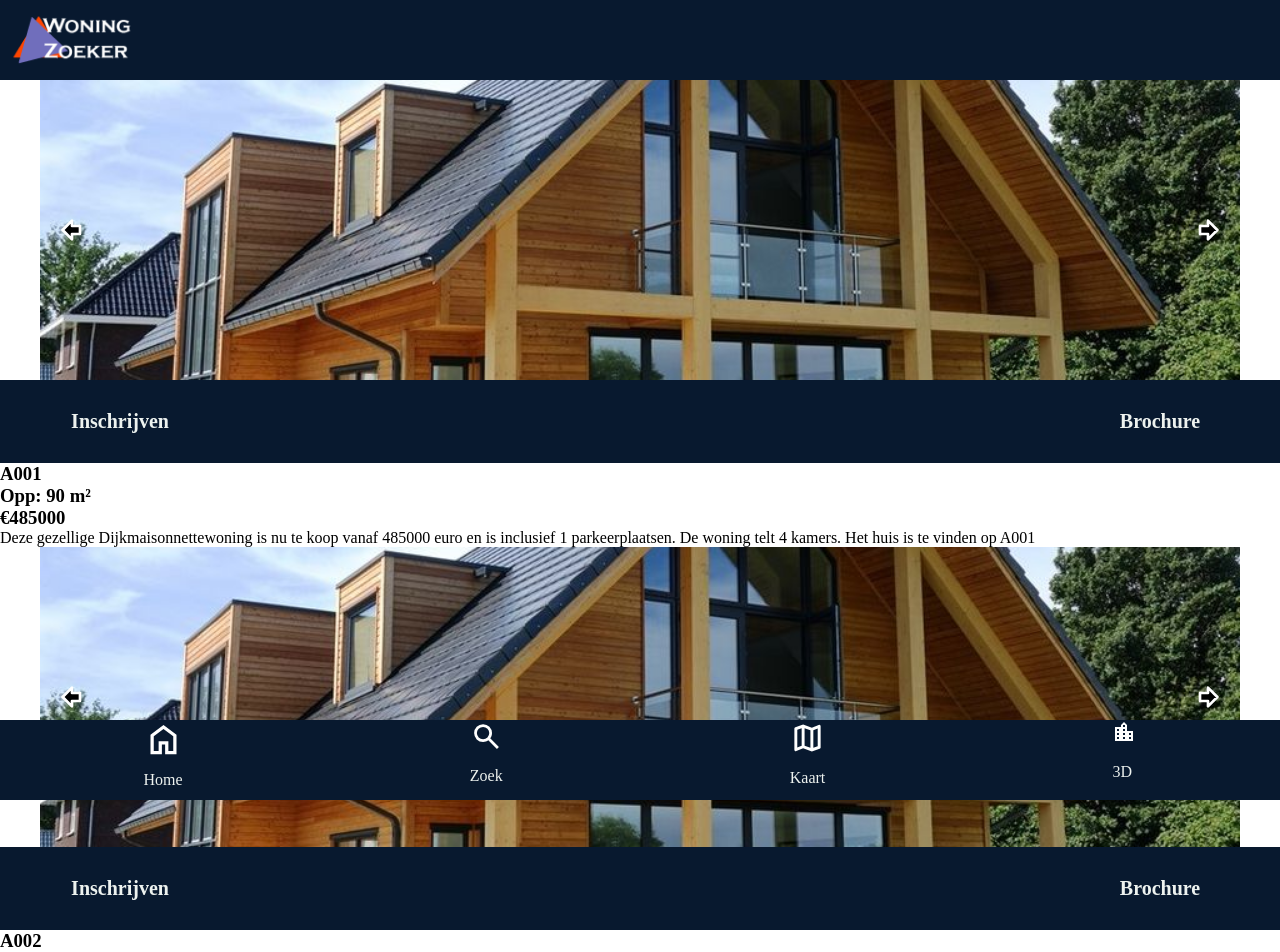
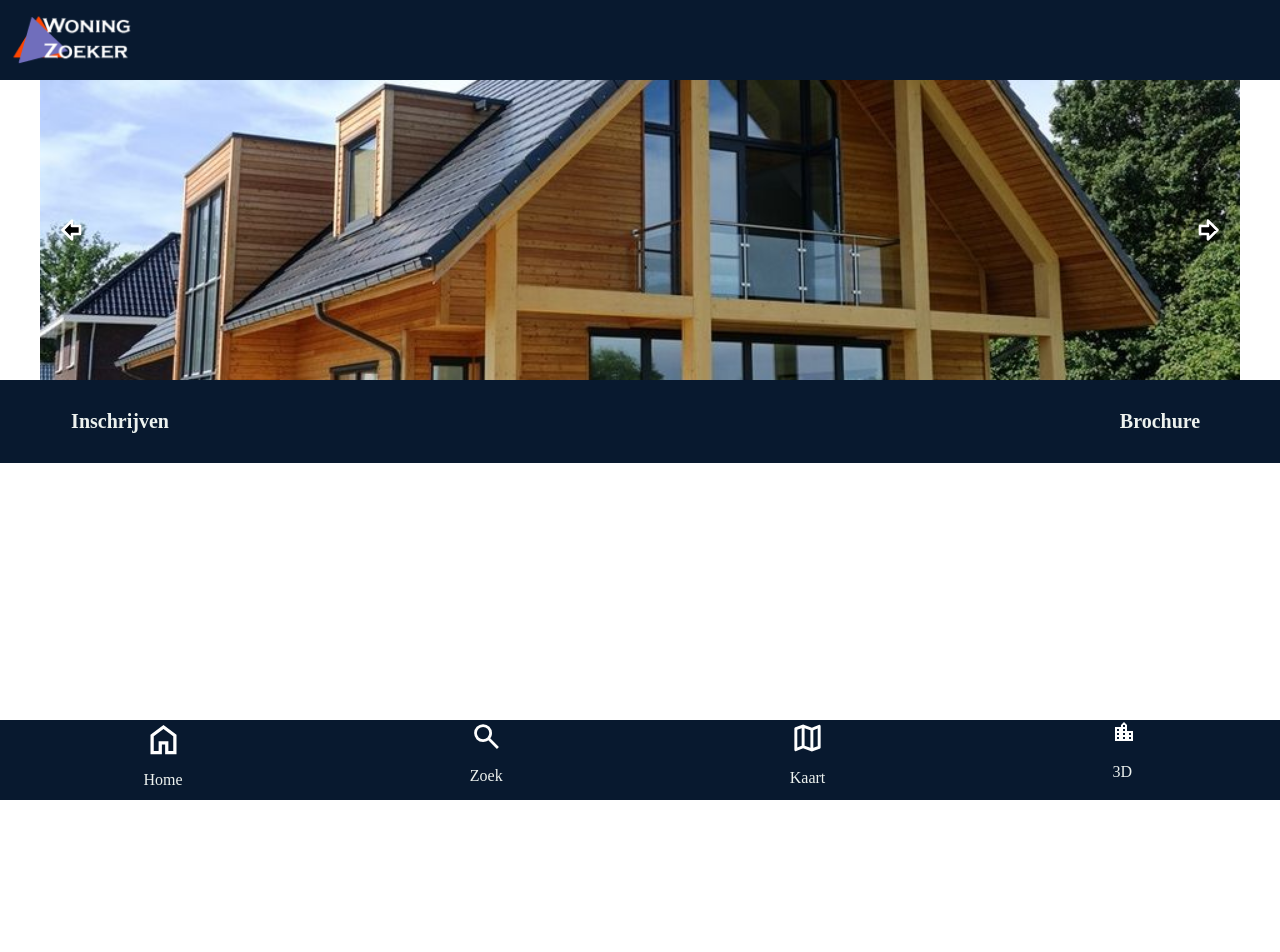
Before and after one commit to tomlommerse/woningzoeker, a React (Create React App) app: page / in a window 1280 px wide. Shown: the top 952 px of the page. After the commit the page ends 800 px from the top, so only its background shows below. Built offline with nearby package versions, Linux system fonts and the light colour scheme.

Commit message:
slider visual verbetering

```diff
--- a/src/components/HomePage.jsx
+++ b/src/components/HomePage.jsx
@@ -10,9 +10,10 @@ const { plots } = jsonData;
 
     return (
     <main>
-        {plots.map((plot) => (
+        {/* {plots.map((plot) => (
         <Detailpage key={plot.number} home={plot.number} price={plot.price} type={plot.type} parking={plot.parking_count} m2={plot.living_surface} room_count={plot.room_count}/>
-        ))}
+        ))} */}
+        <Detailpage/>
         {/* {plots.map((plot) => (
         <HomeCard key={plot.number} home={plot.number} price={plot.price} type={plot.type} parking={plot.parking_count} m2={plot.living_surface} room_count={plot.room_count}/>
         ))}
--- a/src/components/Woningpagina/ImageSlider.tsx
+++ b/src/components/Woningpagina/ImageSlider.tsx
@@ -7,9 +7,11 @@ type ImageSliderProps = {
     imageUrls: string[]
 }
 
+// slider functie
 function ImageSlider({imageUrls}:ImageSliderProps){
     const [imageIndex, setImageIndex] = useState(0)
 
+    // functie om naar de volgende foto te gaan
     function showNextImage(){
         setImageIndex(index => {
             if (index === imageUrls.length - 1) return 0
@@ -18,6 +20,7 @@ function ImageSlider({imageUrls}:ImageSliderProps){
 
     }
 
+    // functie om terug te gaan naar de vorige foto
     function showPrevImage(){
         setImageIndex(index => {
             if (index === 0) return imageUrls.length - 1
@@ -25,15 +28,25 @@ function ImageSlider({imageUrls}:ImageSliderProps){
         })
 
     }
-    return <div style={{width: "100%", height: "300px", position: "relative"}}>
-        <img src={imageUrls[imageIndex]} className="img-silder-img" />
+    return (
+    <div style={{width: "100%", height: "300px", position: "relative"}}>
+        <div style={{width: "100%", height: "300px", display: "flex", overflow: "hidden"}}>
+            {/* Het pakken van een foto en de lengte van een foto naar links of naar rechts gaan wanneer er op een knop wordt geklikt */}
+            {imageUrls.map(url => (
+            <img key={url} src={url}
+            className="img-silder-img" style={{translate: `${-100 * imageIndex}%`}} />
+            ))}
+        </div>
+        {/* Slider knop links */}
         <button onClick={showPrevImage} className="img-slider-btn" style={{left: 0}}>
             <ArrowBigLeft/>
         </button>
+        {/* Slider knop Rechts */}
         <button onClick={showNextImage} className="img-slider-btn" style={{right: 0}}>
             <ArrowBigRight/>
         </button>
     </div>
+    )
 }
 
 export default ImageSlider
--- a/src/components/Woningpagina/detailpage.jsx
+++ b/src/components/Woningpagina/detailpage.jsx
@@ -24,7 +24,7 @@ function detailpage({ home, price, type, parking, m2, room_count }) {
       <Button buttonnaam={'Inschrijven'}/>
       <Button buttonnaam={'Brochure'}/>
       </section>
-      <h3>{home}</h3>
+      {/* <h3>{home}</h3>
       <h3>Opp: {m2Tag}</h3>
       <h3>€{price}</h3>
       <p>
@@ -32,7 +32,7 @@ function detailpage({ home, price, type, parking, m2, room_count }) {
         woning is nu te koop vanaf {price} euro
         en is inclusief {parkingTag}.
         De woning telt {room_countTag}. Het huis is te vinden op {home}
-        </p>
+        </p> */}
 
     </section>
 
--- a/src/styles/slider.css
+++ b/src/styles/slider.css
@@ -2,13 +2,18 @@
     box-sizing: border-box;
 }
 
+/* foto's in slider */
 .img-silder-img{
     object-fit: cover;
     width: 100%;
     height: 100%;
     display: block;
+    flex-shrink: 0;
+    flex-grow: 0;
+    transition: translate 300ms ease-in-out;
 }
 
+/* knoppen in slider */
 .img-slider-btn{
     all: unset;
     display: block;
@@ -20,13 +25,27 @@
     transition: background-color 100ms ea;
 }
 
+/* hover voor knoppen */
 .img-slider-btn:hover{
     background-color: rgb(0, 0, 0, .2);
 }
 
+/* knijp animatie over pijl */
+.img-slider-btn:hover > *{
+    animation: knijp 200ms ease-in-out;
+}
+
+/* pijlen in knoppen */
 .img-slider-btn > * {
     stroke: white;
     fill: black;
     width: 2rem;
     height: 100%;
 }
+
+/* knijp animatie over pijl */
+@keyframes knijp {
+    50%{
+        scale: 1.4 0.6;
+    }
+}
```
